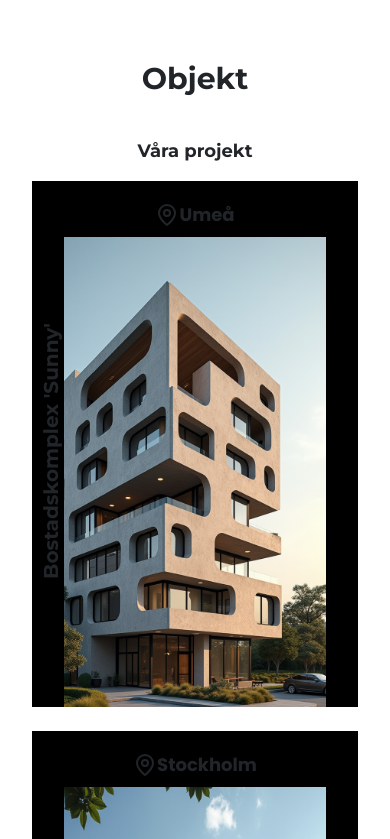
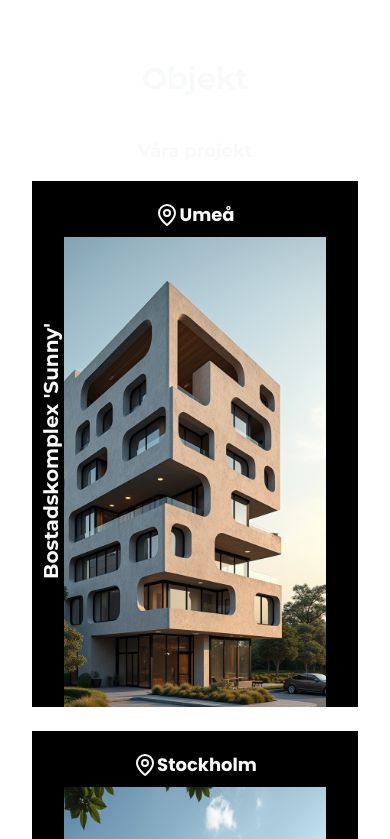
Before and after one commit to zuzeyka/rs-plat, a React (Vite) app: page / in a window 390 px wide. Shown: the part 2140-2979 px from the top of the page. Built offline with nearby package versions, Linux system fonts and the light colour scheme.

Commit message:
fix text color on the dark theme

```diff
--- a/src/components/Objects.tsx
+++ b/src/components/Objects.tsx
@@ -22,9 +22,9 @@ const Objects = () => {
     };
 
     return (
-        <section id="objects" className="w-full mx-auto border-b-4 border-primary py-20 text-center text-typography">
+        <section id="objects" className="w-full mx-auto border-b-4 border-primary py-20 text-center text-typography-dark">
             <h2 className="lg:text-7xl text-3xl mb-10">{t('objects.title')}</h2>
-            <h3 className="lg:text-3xl text-lg font-bold text-typography mb-4">{t('objects.subtitle')}</h3>
+            <h3 className="lg:text-3xl text-lg font-bold text-typography-dark mb-4">{t('objects.subtitle')}</h3>
 
             <div className="grid md:grid-cols-3 gap-6">
                 {objects.map((object, index) => (
@@ -37,18 +37,18 @@ const Objects = () => {
                         transition={{ duration: 0.5, delay: index * 0.2 }}
                         whileHover="hover"
                     >
-                        <h3 className="relative lg:absolute top-64 -left-36 text-typography text-xl font-bold transform -rotate-90 lg:opacity-0 whitespace-nowrap">
+                        <h3 className="relative lg:absolute top-64 -left-36 text-typography-dark text-xl font-bold transform -rotate-90 lg:opacity-0 whitespace-nowrap">
                             {object.title}
                         </h3>
                         <div className="relative lg:absolute -top-2 -left-22 flex items-center justify-center lg:opacity-0">
                             <MapPinIcon></MapPinIcon>
-                            <h4 className="text-typography text-lg font-bold transform">{object.city}</h4>
+                            <h4 className="text-typography-dark text-lg font-bold transform">{object.city}</h4>
                         </div>
                         <motion.div className="absolute inset-0 bg-black bg-opacity-50" variants={overlayVariants} transition={{ duration: 0.5 }}>
-                            <h3 className="relative top-60 -left-36 text-typography text-xl font-bold transform -rotate-90">{object.title}</h3>
+                            <h3 className="relative top-60 -left-36 text-typography-dark text-xl font-bold transform -rotate-90">{object.title}</h3>
                             <div className="relative -top-2 -left-22 flex items-center justify-center">
                                 <MapPinIcon></MapPinIcon>
-                                <h4 className="text-typography text-lg font-bold transform">{object.city}</h4>
+                                <h4 className="text-typography-dark text-lg font-bold transform">{object.city}</h4>
                             </div>
                         </motion.div>
                         <motion.img
```
